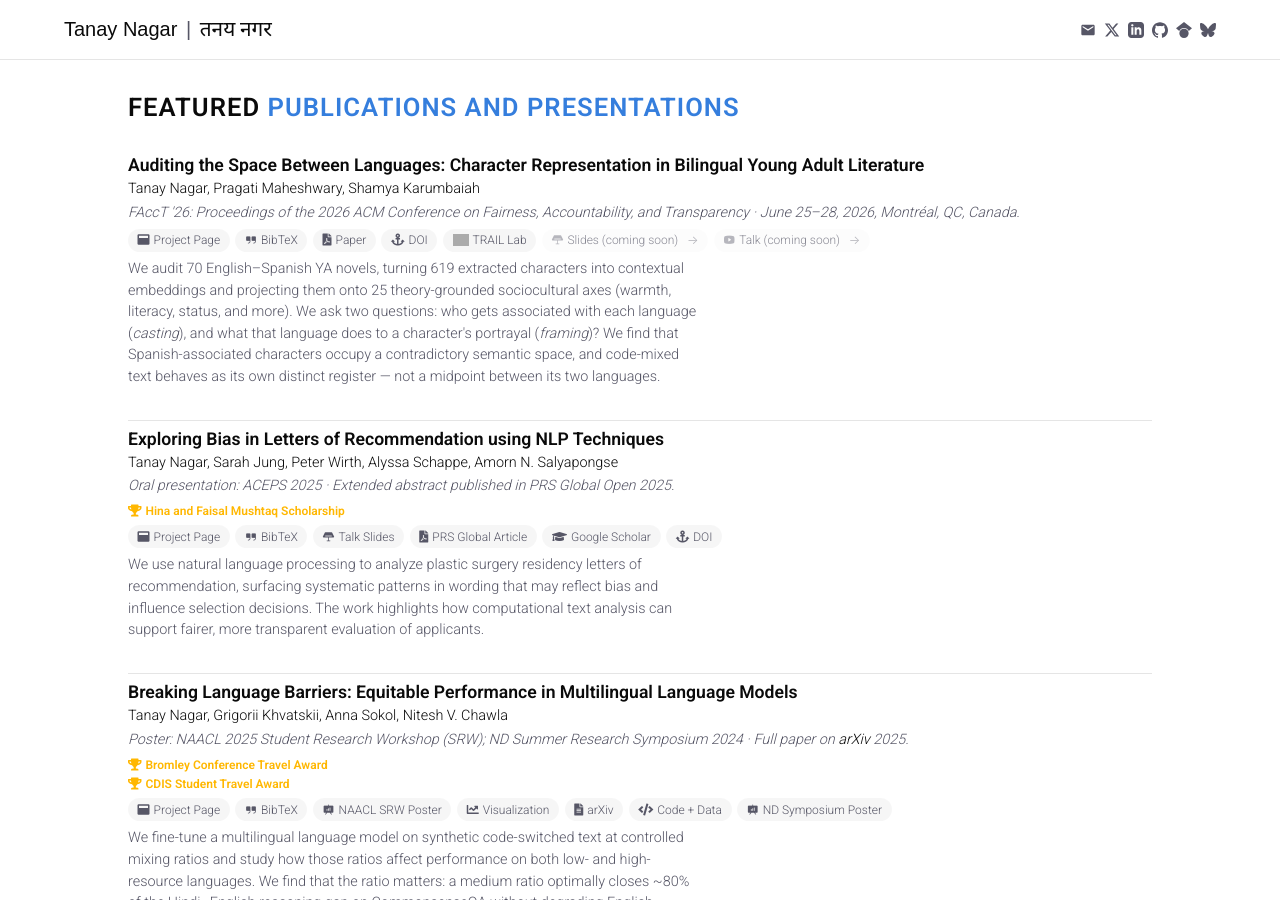
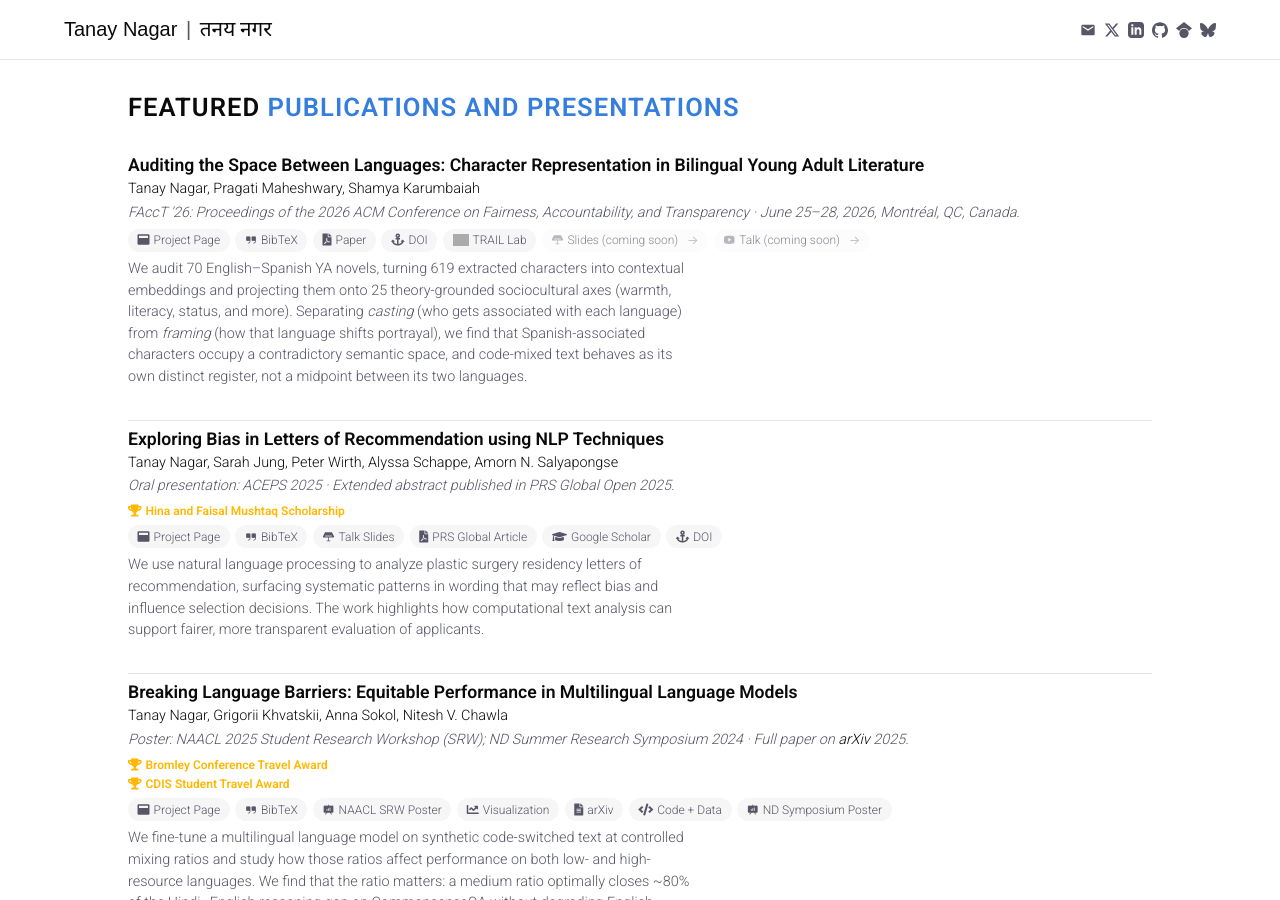
Before and after one commit to tnagar72/tnagar72.github.io, a Jekyll site: the page built from index.html, in a window 1280 px wide and 900 px high, scrolled down 730 px. Built offline with Jekyll 4.4.1, drawn with Linux system fonts in a browser that asks for light colours; nearby versions of some CDN libraries; grey boxes are pictures that could not be loaded.

Commit message:
fix(publications): shorten FAccT homepage summary + drop em-dash
Tightens the FAccT entry's summary on the homepage. Two changes:

1. Fold the "We ask two questions: ... (casting) ... (framing)?"
   rhetorical opener into a defining clause on the findings sentence:
   "Separating casting (...) from framing (...), we find that ..."
   The casting/framing distinction stays prominent — arguably more so,
   since it now sits in the sentence's grammatical foreground rather
   than as a setup question — but the prose is ~30% shorter (108 → 76
   words). Reduces the visible white-space asymmetry vs. the other
   shorter publication entries below.

2. Replace the em-dash before "not a midpoint..." with a comma. Reads
   more conversational, less typographic. Em-dashes anywhere on the
   site have been a reliable AI-tell; cleaning this one up too.

Methodological numbers (70 novels / 619 characters / 25 axes) kept —
they earn their weight as the rigor signal.

```diff
--- a/_data/publications.yaml
+++ b/_data/publications.yaml
@@ -303,7 +303,7 @@
       url: "" # TODO — paste YouTube link if/when the recording is posted
       icon: "phosphor-youtube-logo"
       coming_soon_message: "Talk recordings usually go up 2–4 weeks after the conference. Check back soon!"
-  summary: "We audit 70 English–Spanish YA novels, turning 619 extracted characters into contextual embeddings and projecting them onto 25 theory-grounded sociocultural axes (warmth, literacy, status, and more). We ask two questions: who gets associated with each language (<em>casting</em>), and what that language does to a character's portrayal (<em>framing</em>)? We find that Spanish-associated characters occupy a contradictory semantic space, and code-mixed text behaves as its own distinct register — not a midpoint between its two languages."
+  summary: "We audit 70 English–Spanish YA novels, turning 619 extracted characters into contextual embeddings and projecting them onto 25 theory-grounded sociocultural axes (warmth, literacy, status, and more). Separating <em>casting</em> (who gets associated with each language) from <em>framing</em> (how that language shifts portrayal), we find that Spanish-associated characters occupy a contradictory semantic space, and code-mixed text behaves as its own distinct register, not a midpoint between its two languages."
   # ────────── Research-page fields ──────────
   tldr:
   accent: blue
```
